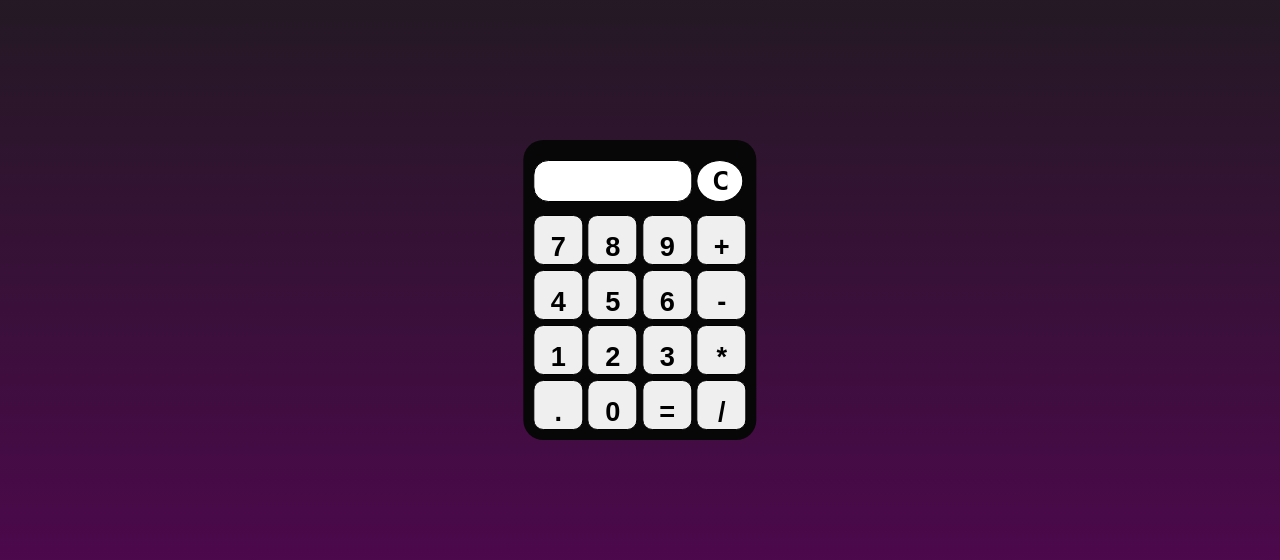
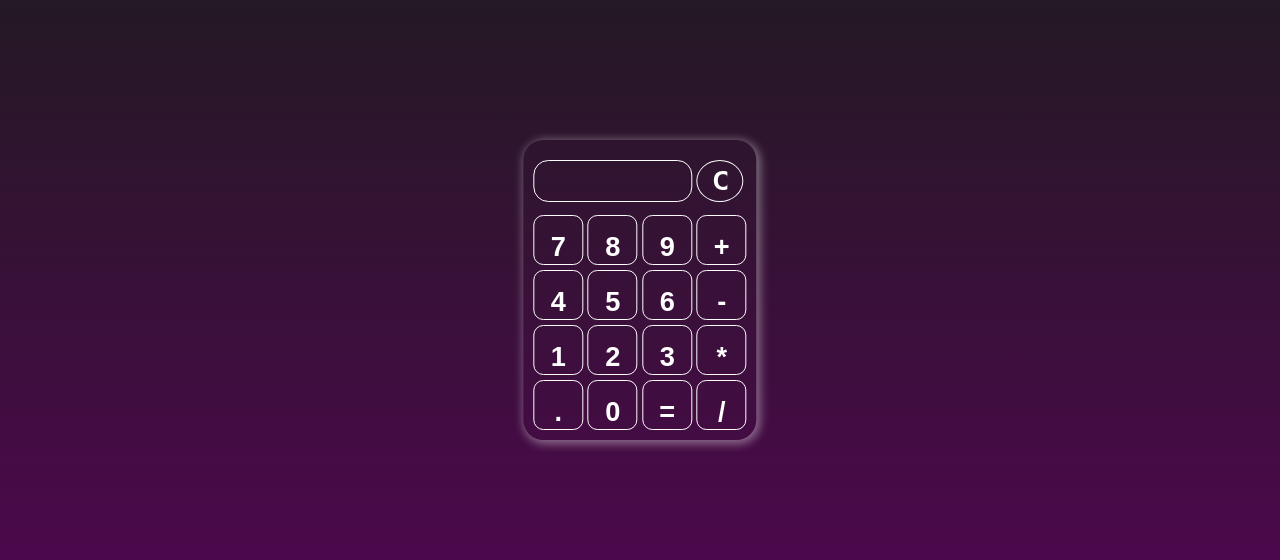
Before and after one commit to LucasOshiro97/calculadora, a plain HTML site: page index.html in a window 1280 px wide. Shown: the part 110-670 px from the top of the page. Drawn offline with Linux system fonts and the light colour scheme.

Commit message:
att calculadora

```diff
--- a/style.css
+++ b/style.css
@@ -14,7 +14,9 @@ body{
 
 div{
     position: absolute;
-    background-color: rgb(7, 7, 7);
+    background-color: rgba(7, 7, 7, 0);
+    border: 1px none white;
+    box-shadow: 2px 2px 10px 2px rgba(255, 255, 255, 0.39);
     border-radius: 20px;
     padding: 10px;
     top: 50%;
@@ -25,8 +27,9 @@ div{
 
 input{
     padding: 15px;
-    border: 1px solid rgb(0, 0, 0);
-    color: rgb(0, 0, 0);
+    background-color: transparent;
+    border: 1px solid rgb(252, 252, 252);
+    color: rgb(255, 255, 255);
     font-size: 1.7em;
     font-weight: bold;
     text-align: center;
@@ -41,8 +44,9 @@ input{
 }
 
 .text{
-    background-color: white;
+    background-color: rgba(255, 255, 255, 0);
     text-align: left;
+    border: 1px solid white;
     border-radius: 15px;
     width: 127px;
     height: 10px;
```
